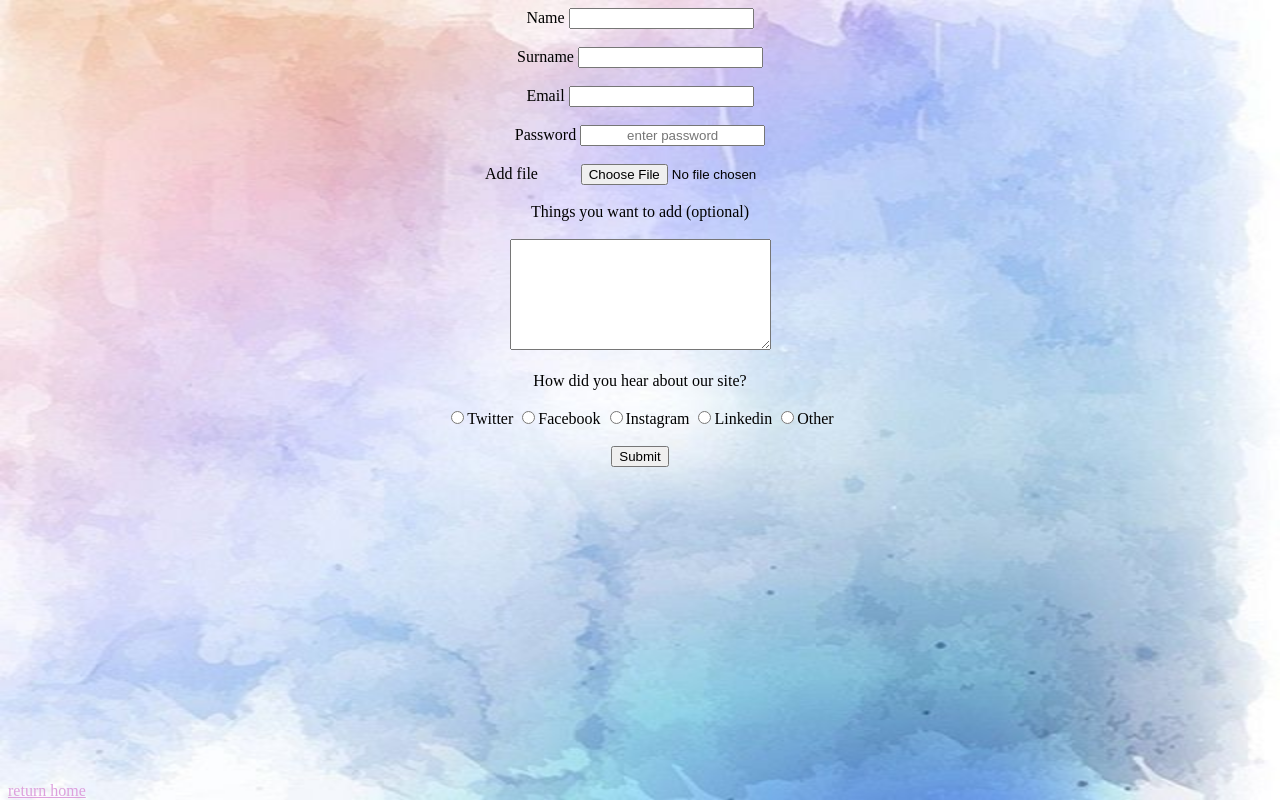
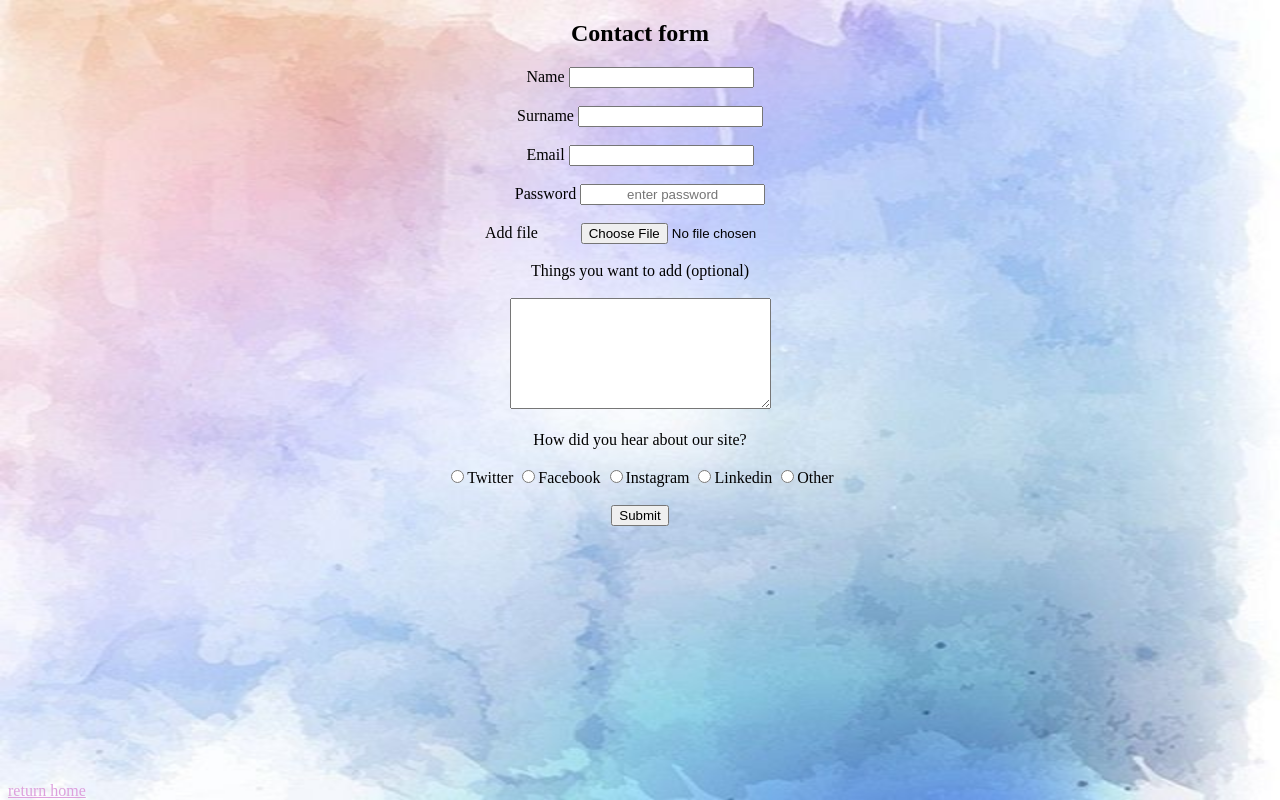
Before and after one commit to Hudanurediz/htmlcsspractises, a plain HTML site: page contact.html in a window 1280 px wide. Drawn offline with Linux system fonts and the light colour scheme.

Commit message:
form islemleri

```diff
--- a/contact.html
+++ b/contact.html
@@ -22,6 +22,7 @@
 
 <body>
     <form action="" method="" id="lbl">
+        <h2>Contact form</h2>
         <label for="name">Name</label>
         <input type="text" name="name" id="name">
         <br><br>
```
